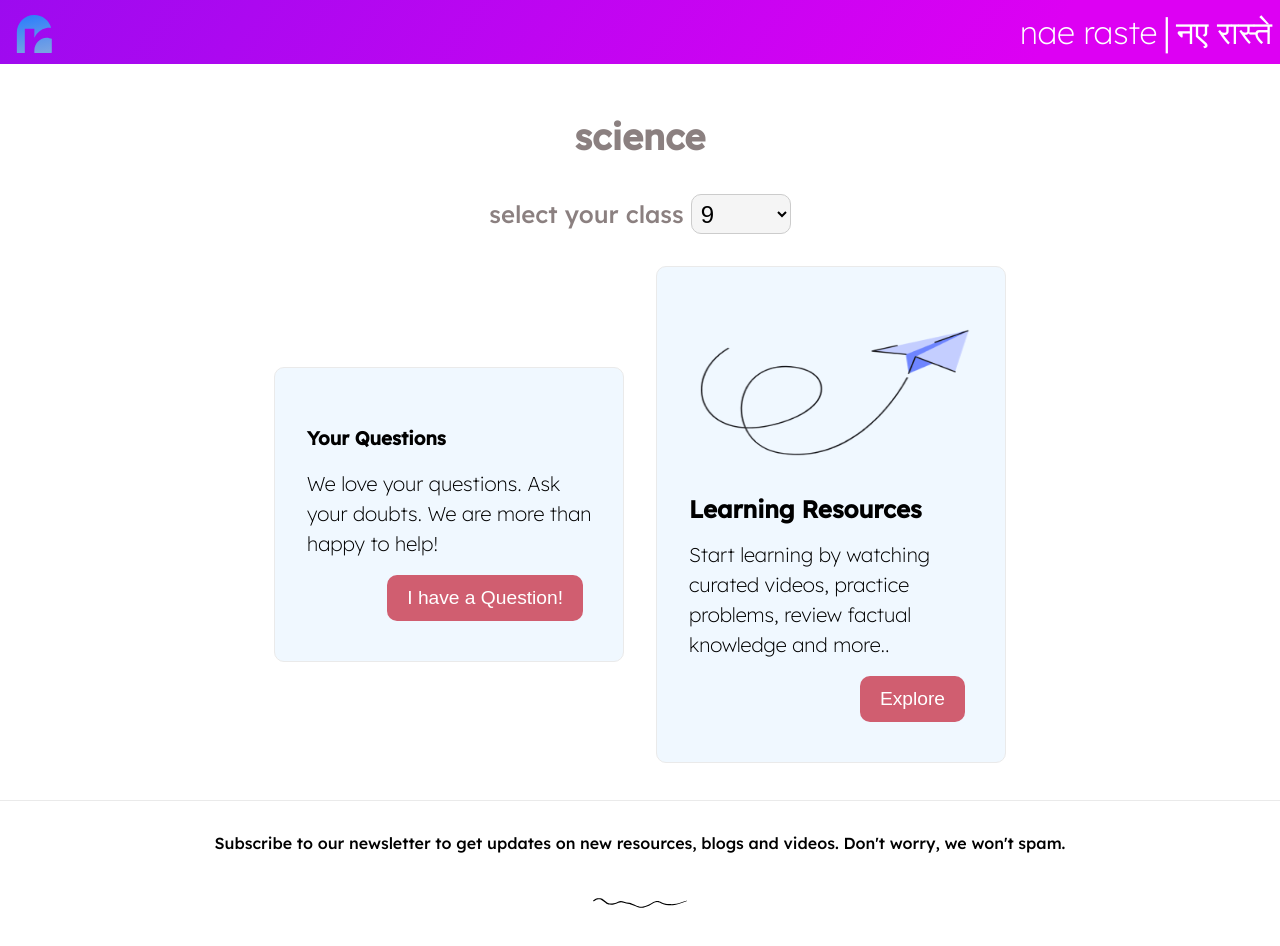
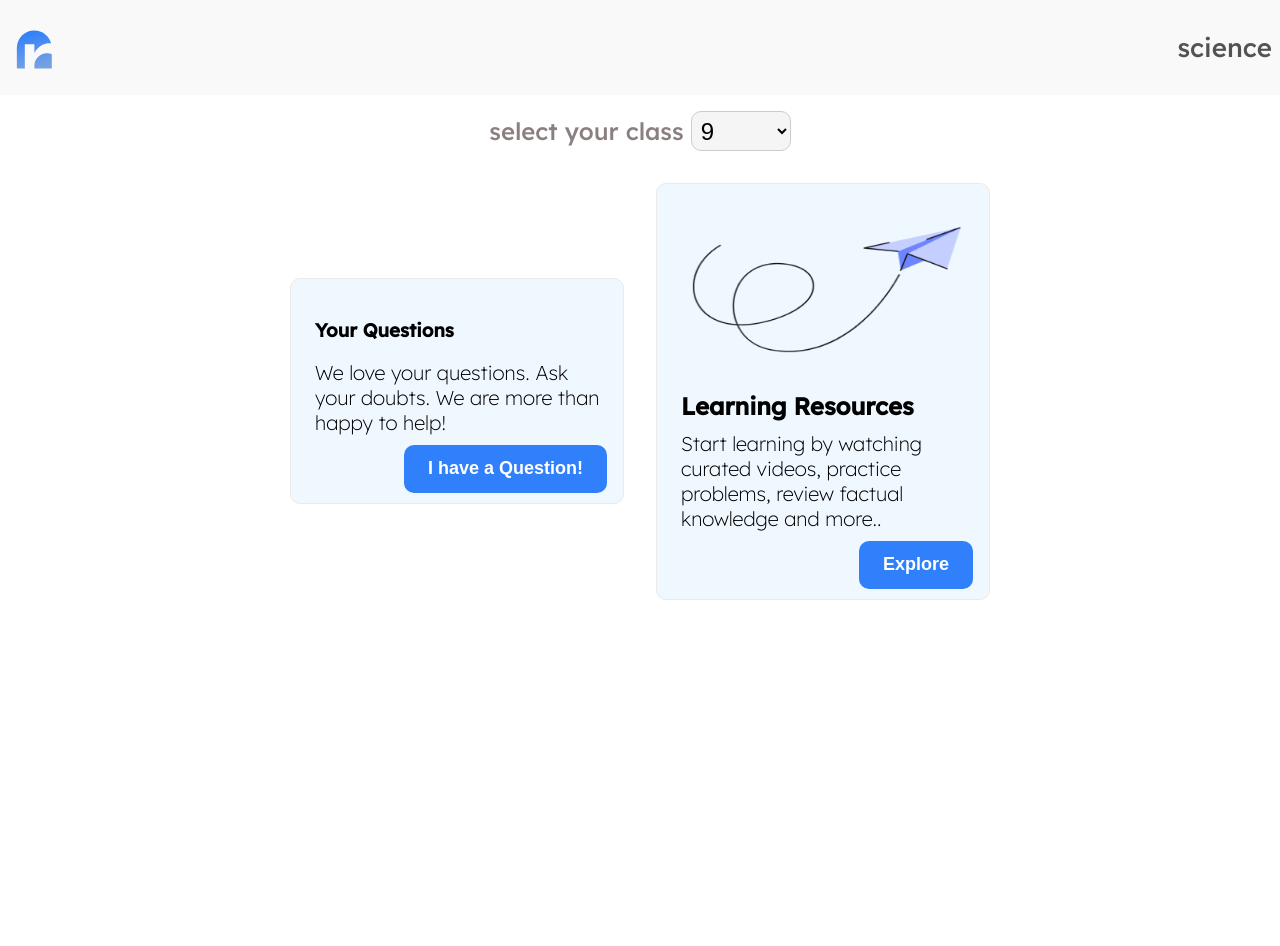
Before and after one commit to Ujju09/naeraste-sciences, a Next.js app: page / in a window 1280 px wide. Shown: the top 946 px of the page. After the commit the page ends 800 px from the top, so only its background shows below. Built offline with nearby package versions, Linux system fonts and the light colour scheme.

Commit message:
design changes

```diff
--- a/pages/index.tsx
+++ b/pages/index.tsx
@@ -28,6 +28,7 @@ const Home: NextPage = () => {
             justifyContent: 'space-between',
             paddingLeft: '0.5rem',
             paddingRight: '0.5rem',
+            backgroundColor: '#f9f9f9',
 
 
           }}>
@@ -35,7 +36,9 @@ const Home: NextPage = () => {
 
 
 
-              nae raste│नए रास्ते
+            <h2 className={styles.h2}>
+          science
+            </h2>
 
 
           </div>
@@ -44,9 +47,7 @@ const Home: NextPage = () => {
         </div>
 
         <p className={styles.description}>
-          <h2>
-          science <br/>
-            </h2><span>
+        <span>
           <label>select your class </label>
             <select style={{
               width: '100px',
@@ -160,24 +161,8 @@ const Home: NextPage = () => {
         </div>
 
       </main>
-      <footer className={styles.footer}>
-      <div style={{
-          display: 'flex',
-          justifyContent: 'center',
-          alignItems: 'center',
-          flexDirection: 'column',
-          padding:"1rem"
-        }}>
 
-
-        Subscribe to our newsletter to get updates on new resources, blogs and videos.
-        Don&apos;t worry, we won&apos;t spam.
-
-        <Image src={'/line-3.svg'} alt="Newsletter" width={100} height={100} />
-        </div>
-      </footer>
-
-      <Script async data-uid="37bab4a468" src="https://artisanal-producer-6695.ck.page/37bab4a468/index.js"></Script>
+      <Script async data-uid="b3ea752d78" src="https://artisanal-producer-6695.ck.page/b3ea752d78/index.js"></Script>
     </div>
   )
 }
--- a/styles/Home.module.css
+++ b/styles/Home.module.css
@@ -12,6 +12,12 @@
   align-items: center;
   font-family: 'Lexend', monospace;
 }
+
+.title .h2{
+  color: rgb(83, 83, 83);
+  font-size: 1.625rem;
+  font-weight: 500;
+}
 .mainDiksha {
   height: 100%;
   padding: 0rem 0;
@@ -21,7 +27,7 @@
   justify-content: flex-start;
   align-items: center;
   font-family: 'Lexend', monospace;
-  background-image: linear-gradient(120deg, #fdfbfb 0%, #ebedee 100%);
+  background:white;
 }
 
 .container{
@@ -122,39 +128,10 @@ font-weight: 400;
 .title {
   margin: 0;
   line-height: 2;
-  font-size: 2rem;
-
+  font-size: 1.625rem;
   width: 100vw;
-
-  color: white;
+  color: #f9f9f9;
   font-weight: 300;
-  background: linear-gradient(124deg, #ff2400, #e81d1d, #e8b71d, #e3e81d, #1de840, #1ddde8, #2b1de8, #dd00f3, #dd00f3);
-background-size: 1800% 1800%;
-
--webkit-animation: rainbow 18s ease infinite;
--z-animation: rainbow 18s ease infinite;
--o-animation: rainbow 18s ease infinite;
-  animation: rainbow 18s ease infinite;}
-
-@-webkit-keyframes rainbow {
-    0%{background-position:0% 82%}
-    50%{background-position:100% 19%}
-    100%{background-position:0% 82%}
-}
-@-moz-keyframes rainbow {
-    0%{background-position:0% 82%}
-    50%{background-position:100% 19%}
-    100%{background-position:0% 82%}
-}
-@-o-keyframes rainbow {
-    0%{background-position:0% 82%}
-    50%{background-position:100% 19%}
-    100%{background-position:0% 82%}
-}
-@keyframes rainbow {
-    0%{background-position:0% 82%}
-    50%{background-position:100% 19%}
-    100%{background-position:0% 82%}
 }
 
 
@@ -183,7 +160,7 @@ background-size: 1800% 1800%;
 
 .card {
   margin: 1rem;
-  padding: 1.5rem;
+  padding: 0.225rem 1rem  0.625rem;
   display: flex;
   text-align: left;
   color: inherit;
@@ -231,14 +208,14 @@ background-size: 1800% 1800%;
 }
 
 .card h2 {
-  margin: 0 0 1rem 0;
+  margin: 0 0 0.625rem 0;
   font-size: 1.5rem;
 }
 
 .card p {
   margin: 0;
   font-size: 1.25rem;
-  line-height: 1.5;
+  line-height: 1.25;
   font-weight: 300;
 }
 
@@ -348,16 +325,19 @@ background-size: 1800% 1800%;
 
 
 .button{
-  background-color:#D05E70;
-  border-radius: 10px;
-  color: white;
-  padding: 0.75rem 1.25rem;
-  font-size: 1.2rem;
-
-  font-weight: 500;
-  border: none;
+  color: rgb(255, 255, 255);
+  border-radius: 0.625rem;
+  margin-top: 0.625rem;
+  padding: 0.875rem 1.5rem 1rem;
+  font-size: 1.125rem;
+  font-weight: 700;
+  line-height: 1;
+  border: 0rem;
   cursor: pointer;
-  margin: 1rem;
+  user-select: none;
+  transition: transform 200ms ease 0s, background 200ms ease 0s;
+  text-align: center;
+  background: #2F80FA;
 }
 
 .button:hover,
@@ -370,14 +350,22 @@ background-size: 1800% 1800%;
   margin: 1rem;
   display: flex;
   flex-direction: column;
-  padding: 1.5rem;
+  padding-left: 1.5rem;
   color: inherit;
   background-color: aliceblue;
   text-decoration: none;
   border: 1px solid #eaeaea;
-  border-radius: 40px;
+  border-radius: 20px;
   transition: color 0.15s ease, border-color 0.15s ease;
   max-width: 300px;
+}
+
+.helpcard p{
+  margin: 0;
+}
+
+.helpcard h3{
+  margin: 0;
 }
 
 .helpcard:hover,
```
Also changed, not shown: pages/getHelp.js (+7 -3 lines).
